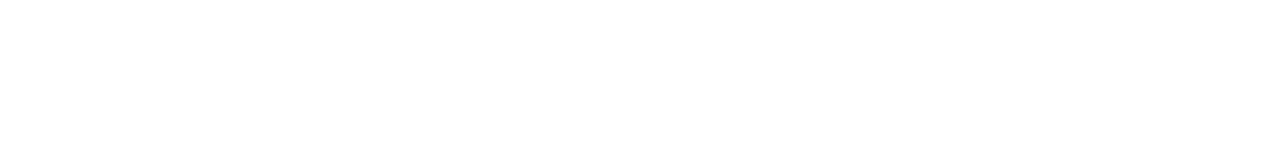
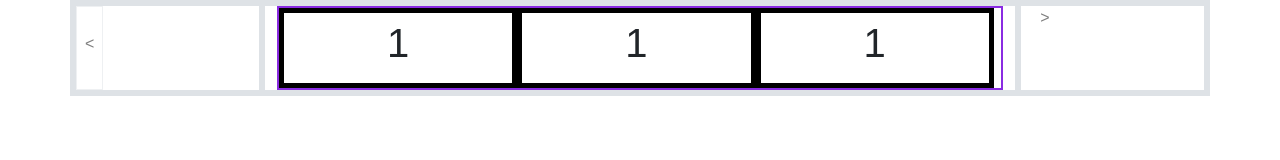
Before and after one commit to matteo9966/carousel-bootstrap, a website built with Parcel: page index.html in a window 1280 px wide. Built offline with nearby package versions, Linux system fonts and the light colour scheme.

Commit message:
lista di elementi che cambia posizione quando ci clicchi sopra

```diff
--- a/index.html
+++ b/index.html
@@ -1,16 +1,90 @@
 <!DOCTYPE html>
 <html>
-
   <head>
     <title>Parcel Sandbox</title>
     <meta charset="UTF-8" />
+    <link rel="stylesheet" href="./src/styles.css" />
+    <script src="./src/index.js" defer></script>
   </head>
 
   <body>
-	<div id="app"></div>
-
-	<script src="src/index.js">
-	</script>
+    <div class="container">
+      <div class="row border border-3">
+        <div class="col-2 border border-3 position-relative">
+          <button
+            class="carousel-control-prev border"
+            type="button"
+            data-bs-target="#carouse"
+            data-bs-slide="prev"
+          >
+            <span
+              class="carousel-control-prev-icon"
+              aria-hidden="true"
+              style="color: black;"
+              >&lt;</span
+            >
+          </button>
+        </div>
+        <div class="col-8 border border-3">
+          <div
+            id="carouse"
+            class="carousel slide fs-1"
+            data-bs-ride="carousel"
+            data-bs-interval="false"
+          >
+            <div class="carousel-inner">
+              <div class="carousel-item active text-center">
+                <div class="square">
+                  1
+                </div>
+                <div class="square">
+                  1
+                </div>
+                <div class="square">
+                  1
+                </div>
+              </div>
+              <div class="carousel-item text-center">
+                <div class="square">
+                  2
+                </div>
+                <div class="square">
+                  2
+                </div>
+                <div class="square">
+                  2
+                </div>
+              </div>
+              <div class="carousel-item text-center">
+                <div class="square">
+                  3
+                </div>
+                <div class="square">
+                  3
+                </div>
+                <div class="square">
+                  3
+                </div>
+              </div>
+            </div>
+          </div>
+        </div>
+        <div class="col-2 border border-3">
+          <button
+            class="carousel-control-next position-relative"
+            type="button"
+            data-bs-target="#carouse"
+            data-bs-slide="next"
+          >
+            <span
+              class="carousel-control-next-icon"
+              aria-hidden="true"
+              style="color: black;"
+              >&gt;</span
+            >
+          </button>
+        </div>
+      </div>
+    </div>
   </body>
-
 </html>
--- a/package.json
+++ b/package.json
@@ -10,7 +10,10 @@
   "dependencies": {
     "@popperjs/core": "2.11.2",
     "bootstrap": "5.1.3",
-    "parcel-bundler": "^1.6.1"
+    "node-sass": "7.0.1",
+    "parcel-bundler": "^1.6.1",
+    "sass-loader": "12.4.0",
+    "webpack-cli": "4.9.1"
   },
   "devDependencies": {
     "@babel/core": "7.2.0",
--- a/src/styles.css
+++ b/src/styles.css
@@ -1,3 +1,89 @@
+@import "bootstrap";
+
+:root {
+  --carousel-control-color: blue;
+}
+
 body {
   font-family: sans-serif;
 }
+
+.square {
+  width: 5rem;
+  height: 5rem;
+  min-width: 33%;
+  max-width: 33%;
+  border: 5px solid black;
+}
+
+/* .carousel-inner .carousel-item-end {
+  background-color: red;
+}
+.carousel-inner .carousel-item-start {
+  background-color: blue;
+} */
+
+/* .carousel-inner .carousel-item-end,
+.carousel-inner .carousel-item-start {
+  transform: translateX(0);
+}
+.carousel-inner .carousel-item-end.active,
+.carousel-inner .carousel-item-next {
+  transform: translateX(25%);
+}
+.carousel-inner .carousel-item-start.active,
+.carousel-inner .carousel-item-prev {
+  transform: translateX(-25%);
+} */
+
+/* .carousel-item-prev {
+  background-color: red;
+}
+.carousel-item-next {
+  background-color: burlywood;
+} */
+
+/* .carousel-inner {
+  display: flex;
+  position: relative;
+}
+.carousel-inner .carousel-item {
+  display: flex;
+  position: relative;
+}
+.carousel-inner .carousel-item-next {
+  transform: translateX(-100%);
+  display: flex;
+}
+.carousel-inner .carousel-item-prev {
+  transform: translateX(-100%);
+  display: flex;
+} */
+
+/* .carousel-inner .carousel-item.active,
+.carousel-inner .carousel-item-next,
+.carousel-inner .carousel-item-prev {
+  display: flex;
+} */
+
+.carousel-item-start.active {
+  background-color: blue;
+  border: 2px solid blueviolet;
+  display: flex;
+}
+
+.carousel-item-end.active {
+  background-color: red;
+  border: 2px solid blueviolet;
+  display: flex;
+}
+
+.carousel-item.active {
+  border: 2px solid blueviolet;
+  display: flex;
+}
+
+.carousel-item-next {
+  display: flex;
+  border: 2px solid blueviolet;
+}
```
Lines whose indentation alone changed are shown as unchanged.
